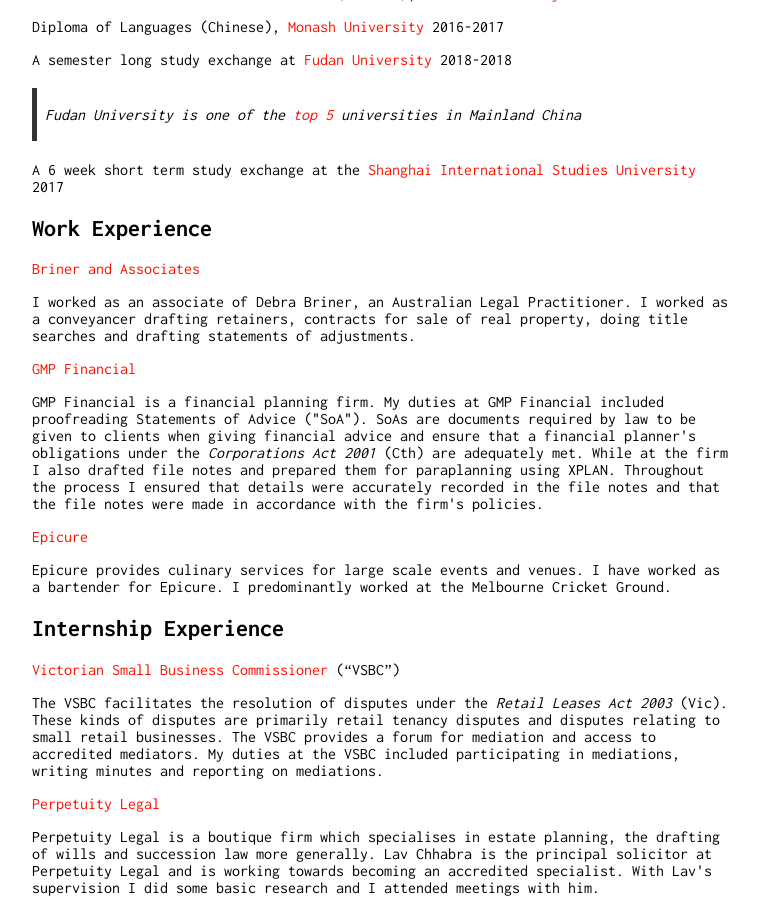
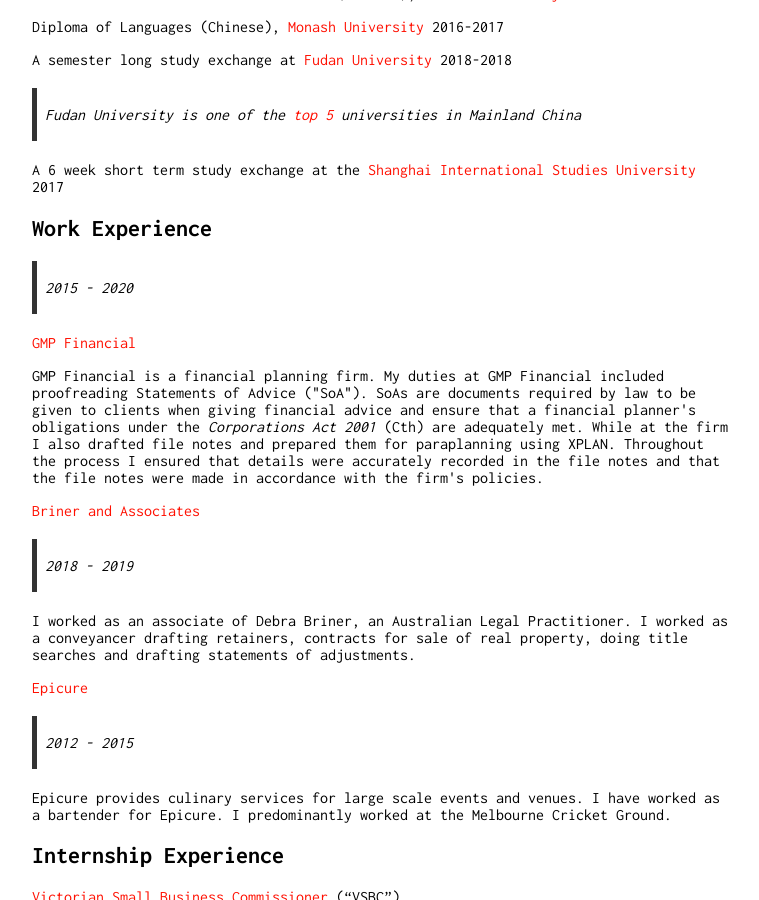
Before and after one commit to Wigdo/cv, a Jekyll site: the page built from index.md, in a window 1280 px wide and 900 px high, scrolled down 450 px. Shown: the whole window, without its empty margins (258-1017 px from the left). Built offline with Jekyll 4.4.1, drawn with Linux system fonts in a browser that asks for light colours; our own code applies the rules of GitHub Pages for plain Markdown files.

Commit message:
Update index.md

```diff
--- a/index.md
+++ b/index.md
@@ -26,12 +26,7 @@ A semester long study exchange at [Fudan University](https://en.wikipedia.org/wi
 A 6 week short term study exchange at the [Shanghai International Studies University](https://en.wikipedia.org/wiki/Shanghai_International_Studies_University) 2017
 
 ## Work Experience
-
-[Briner and Associates](https://lawyerlist.com.au/1829-Briner--Associates.aspx)
-<p>
-I worked as an associate of Debra Briner, an Australian Legal Practitioner. I worked as a conveyancer
-drafting retainers, contracts for sale of real property, doing title searches and drafting statements of adjustments.
-</p>
+> 2015 - 2020
 
 [GMP Financial](https://gmpfinancial.com.au/)
 <p> GMP Financial is a financial planning firm. My duties at GMP Financial
@@ -45,7 +40,19 @@ accordance with the firm's policies.
 </p>
 
 
+[Briner and Associates](https://lawyerlist.com.au/1829-Briner--Associates.aspx)
+> 2018 - 2019
+
+<p>
+I worked as an associate of Debra Briner, an Australian Legal Practitioner. I worked as a conveyancer
+drafting retainers, contracts for sale of real property, doing title searches and drafting statements of adjustments.
+</p>
+
+
 [Epicure](https://www.epicure.com.au/)
+
+> 2012 - 2015
+
 <p> Epicure provides culinary services for large scale events and venues. I have
 worked as a bartender for Epicure. I predominantly worked at the
 Melbourne Cricket Ground.
@@ -55,6 +62,8 @@ Melbourne Cricket Ground.
 ## Internship Experience
 
 [Victorian Small Business Commissioner](https://www.vsbc.vic.gov.au/) ("VSBC")
+>
+
 <p> The VSBC facilitates the resolution of disputes under the <em> Retail Leases Act 2003 </em> (Vic). These kinds of disputes are primarily retail tenancy disputes and disputes relating to small retail businesses. The VSBC provides a forum for mediation and access to accredited mediators. My duties at the VSBC included participating in mediations, writing minutes and reporting on mediations. </p>
 
 [Perpetuity Legal](https://www.perpetuitylegal.com.au/)
```
